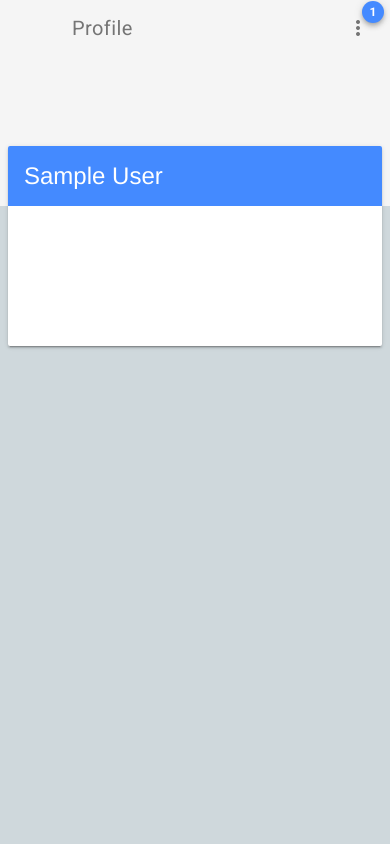
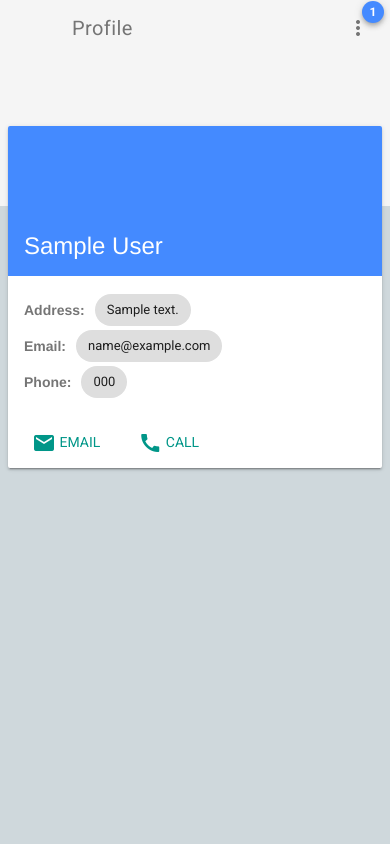
Before and after one commit to gsu-web-programming-class/virtual-travel-agency, a PHP site: page /profile/index.php in a window 390 px wide. Run offline with PHP 8.4, Linux system fonts and the light colour scheme; the visitor is signed in with stand-in values (Sample User, id 1); tables that the repository leaves empty or names only in its code hold one stand-in row (values such as "Sample post"); data that the repository does not hold is empty; style sheets or scripts are compiled from the project's sources; some libraries are stand-ins or nearby versions.

Commit message:
Added user email, phone, and address

```diff
--- a/src/php/controller/UserController.php
+++ b/src/php/controller/UserController.php
@@ -22,10 +22,13 @@
             $user_last_name  = $this->dal->sql_escape( $user->getLastName() );
             $user_username   = $this->dal->sql_escape( $user->getUsername() );
             $user_password   = $this->dal->sql_escape( $user->getPassword() );
+            $user_email      = $this->dal->sql_escape( $user->getEmail() );
+            $user_phone      = $this->dal->sql_escape( $user->getPhone() );
+            $user_address    = $this->dal->sql_escape( $user->getAddress() );
             $user_id         = $this->dal->sql_escape( $user->getId() );
 
             if ( $user_id == null ) {
-                $sql     = "INSERT INTO User (first_name, last_name, username, `password`) VALUES ('$user_first_name', '$user_last_name', '$user_username', '$user_password')";
+                $sql     = "INSERT INTO User (first_name, last_name, username, `password`, email, phone, address) VALUES ('$user_first_name', '$user_last_name', '$user_username', '$user_password', '$user_email', '$user_phone', '$user_address')";
                 $user_id = $this->dal->query( $sql );
 
                 if ( $user_id ) {
@@ -36,7 +39,7 @@
                     return null;
                 }
             } else {
-                $sql      = "UPDATE User SET first_name='$user_first_name', last_name='$user_last_name', username='$user_username' WHERE id = $user_id";
+                $sql      = "UPDATE User SET first_name='$user_first_name', last_name='$user_last_name', username='$user_username', `password`='$user_password', email='$user_email', phone='$user_phone', address='$user_address' WHERE id = $user_id";
                 $response = $this->dal->query( $sql );
 
                 if ( $response ) {
@@ -50,7 +53,7 @@
 
         public function create_table ()
         {
-            $sql = "CREATE TABLE User ( id INT NOT NULL AUTO_INCREMENT UNIQUE, first_name VARCHAR(255) NOT NULL, last_name VARCHAR(255) NOT NULL, username VARCHAR(255) NOT NULL UNIQUE, password VARCHAR(255) NOT NULL)";
+            $sql = "CREATE TABLE User ( id INT NOT NULL AUTO_INCREMENT UNIQUE, first_name VARCHAR(255) NOT NULL, last_name VARCHAR(255) NOT NULL, username VARCHAR(255) NOT NULL UNIQUE, password VARCHAR(255) NOT NULL, email VARCHAR(255) NOT NULL, phone VARCHAR(255), address VARCHAR(255))";
             $this->dal->query( $sql );
         }
 
--- a/src/php/model/User.php
+++ b/src/php/model/User.php
@@ -7,6 +7,9 @@
         private $last_name;
         private $username;
         private $password;
+        private $email;
+        private $phone;
+        private $address;
 
         /**
          * User constructor.
@@ -15,12 +18,15 @@
          * @param $last_name
          * @param $username
          */
-        public function __construct ( $first_name, $last_name, $username, $password )
+        public function __construct ( $first_name, $last_name, $username, $password, $email, $phone = null, $address = null )
         {
             $this->first_name = $first_name;
             $this->last_name  = $last_name;
             $this->username   = $username;
             $this->password   = $password;
+            $this->email      = $email;
+            $this->phone      = $phone;
+            $this->address    = $address;
         }
 
         /** @noinspection PhpUndefinedFieldInspection */
@@ -30,8 +36,26 @@
             $last_name  = $dal_user->last_name;
             $username   = $dal_user->username;
             $password   = $dal_user->password;
+            $email      = $dal_user->email;
+            $phone      = $dal_user->phone;
+            $address    = $dal_user->address;
 
-            return new User( $first_name, $last_name, $username, $password );
+            return new User( $first_name, $last_name, $username, $password, $email, $phone, $address );
+        }
+
+        public function getEmail ()
+        {
+            return $this->email;
+        }
+
+        public function getPhone ()
+        {
+            return $this->phone;
+        }
+
+        public function getAddress ()
+        {
+            return $this->address;
         }
 
         public function getFirstName ()
--- a/src/profile/index.php
+++ b/src/profile/index.php
@@ -18,17 +18,64 @@
         <?php require( "../includes/main_layout_top.php" ) ?>
         <div id="profile-pre-content-padding" class="mdl-color--grey-100"></div>
         <div id="profile-card" class="mdl-card mdl-shadow--2dp mdl-cell mdl-cell mdl-cell--10-col">
-            <div class="mdl-card__title mdl-color--accent mdl-color-text--accent-contrast">
+            <div class="mdl-card__title mdl-card--expand mdl-color--accent mdl-color-text--accent-contrast">
                 <span class="mdl-card__title-text"><?php echo $user->getFirstName() . " " . $user->getLastName() ?></span>
             </div>
             <div class="mdl-card__media">
 
             </div>
             <div class="mdl-card__supporting-text">
-
+                <?php
+                    $user_address = $user->getAddress();
+                    $user_email   = $user->getEmail();
+                    $user_phone   = $user->getPhone();
+                ?>
+                <?php if ( ! empty( $user_address ) ) { ?>
+                    <div class="row-with-chip">
+                        <span class="row-with-chip__title">Address:</span>
+                        <span class="mdl-chip">
+                            <span class="mdl-chip__text">
+                                <?php echo $user_address ?>
+                            </span>
+                        </span>
+                    </div>
+                <?php } ?>
+                <?php if ( ! empty( $user_email ) ) { ?>
+                    <div class="row-with-chip">
+                        <span class="row-with-chip__title">Email:</span>
+                        <span class="mdl-chip">
+                            <span class="mdl-chip__text">
+                                <?php echo $user_email ?>
+                            </span>
+                        </span>
+                    </div>
+                <?php } ?>
+                <?php if ( ! empty( $user_phone ) ) { ?>
+                    <div class="row-with-chip">
+                        <span class="row-with-chip__title">Phone:</span>
+                        <span class="mdl-chip">
+                            <span class="mdl-chip__text">
+                                <?php echo $user_phone ?>
+                            </span>
+                        </span>
+                    </div>
+                <?php } ?>
             </div>
             <div class="mdl-card__actions">
-
+                <?php if ( ! empty( $user_email ) ) { ?>
+                    <a class="mdl-button mdl-button--colored mdl-js-button mdl-js-ripple-effect"
+                       href="mailto:<?php echo $user_email ?>">
+                        <i class="material-icons">email</i>
+                        Email
+                    </a>
+                <?php } ?>
+                <?php if ( ! empty( $user_phone ) ) { ?>
+                    <a class="mdl-button mdl-button--colored mdl-js-button mdl-js-ripple-effect"
+                       href="tel:<?php echo $user_phone ?>">
+                        <i class="material-icons">call</i>
+                        Call
+                    </a>
+                <?php } ?>
             </div>
         </div>
         <div id="profile-content-parent">
--- a/src/profile/profile.scss
+++ b/src/profile/profile.scss
@@ -20,8 +20,22 @@
     }
     #profile-card {
       position : absolute;
-      top      : 90px;
+      top      : 70px;
       margin   : 0;
+
+      .mdl-card__title {
+        height : 150px;
+      }
+
+      .row-with-chip {
+        display     : flex;
+        align-items : center;
+
+        .row-with-chip__title {
+          font-weight  : 700;
+          margin-right : 10px;
+        }
+      }
     }
     #profile-content-parent {
       width : 100%;
```
Also changed, not shown: src/create_fake_data.php (+9 -3 lines).
